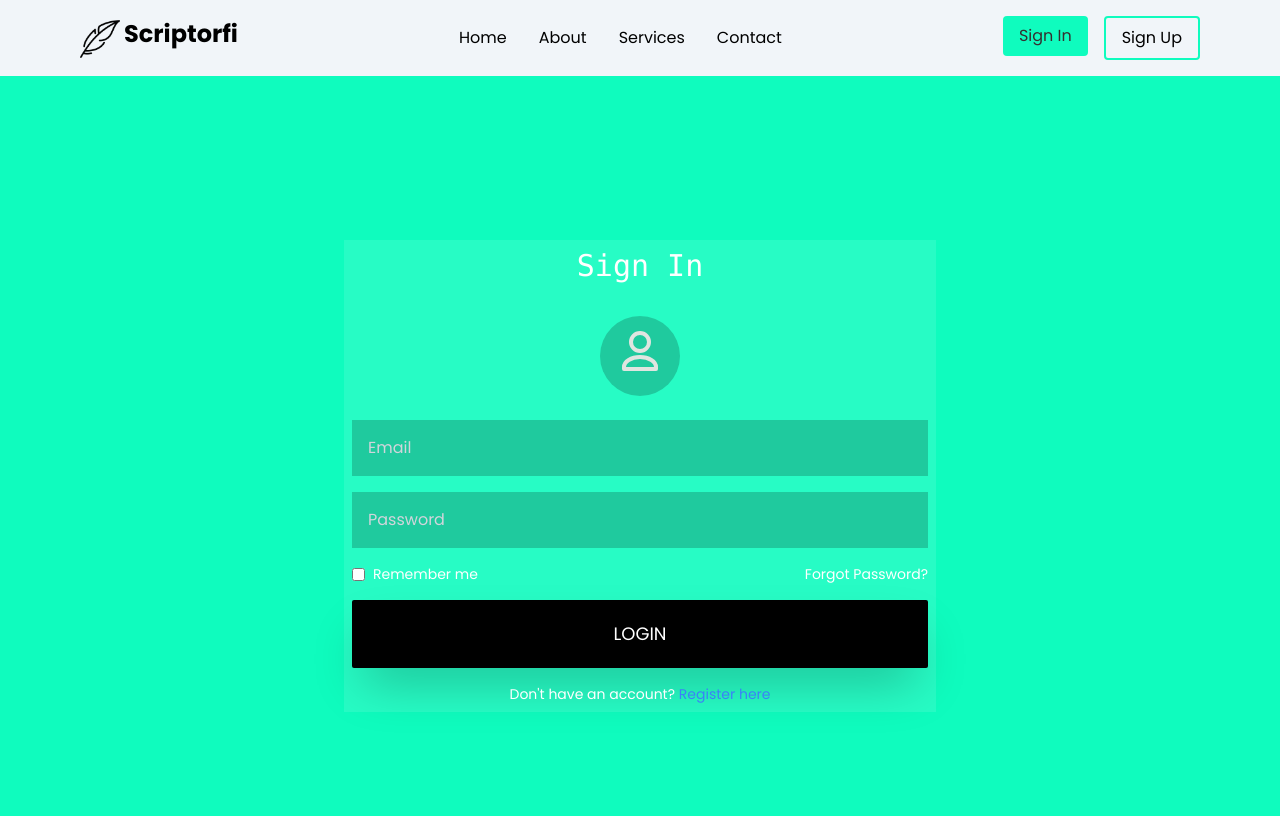
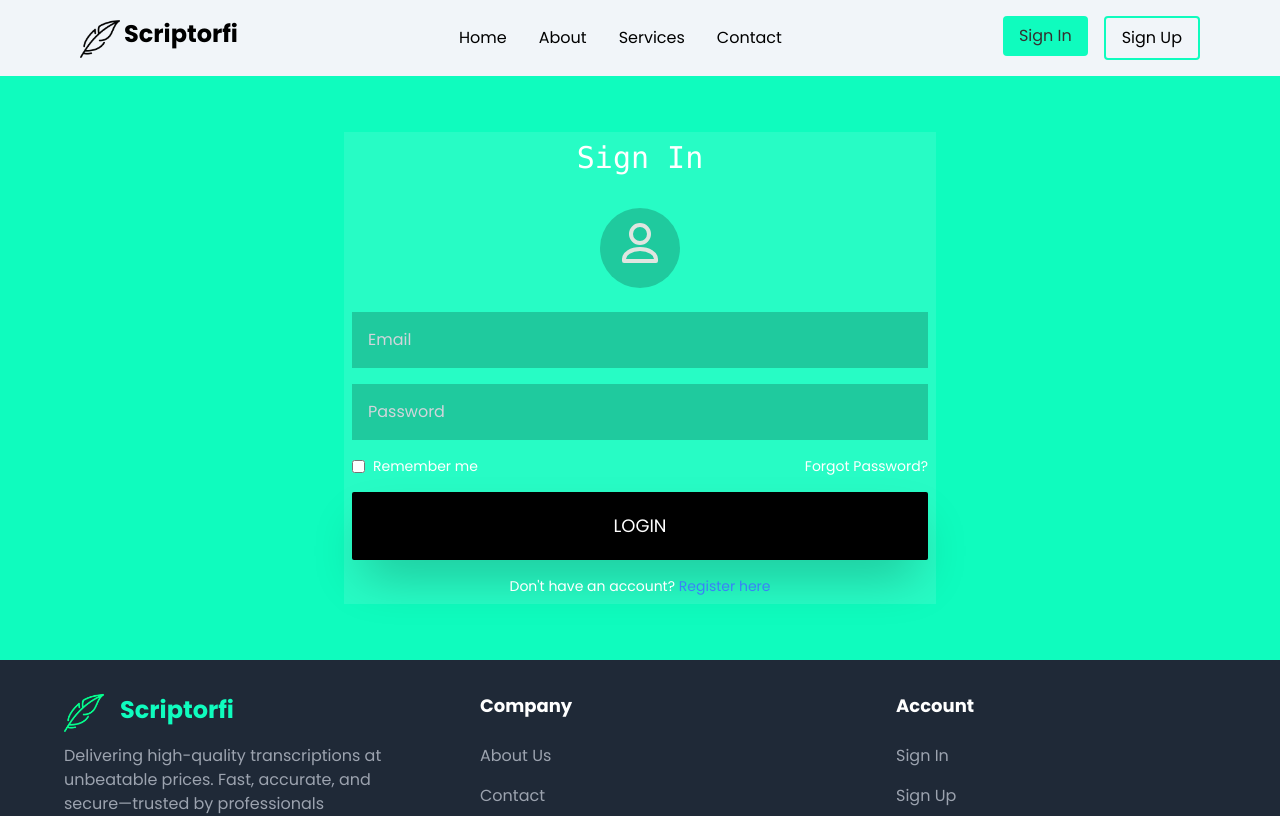
Before and after one commit to Yitzkak/scriptorfi-frontend, a React (Create React App) app: page /login in a window 1280 px wide. Shown: the top 816 px of the page. Built offline with nearby package versions, Linux system fonts and the light colour scheme; what i18n-iso-countries would draw is missing.

Commit message:
Fixed sign up padding space.

```diff
--- a/src/pages/Login.js
+++ b/src/pages/Login.js
@@ -47,7 +47,7 @@ function Login() {
     };
 
   return (
-    <div className="h-screen flex items-center justify-center bg-[#0FFCBE]">
+    <div className="flex items-center justify-center bg-[#0FFCBE] px-2 py-14">
       <div className="bg-white bg-opacity-10 p-2 w-[50rem] md:w-[37rem]">
       <h1 className="text-3xl font-mono text-center pb-4 text-white mb-4">Sign In</h1>
         <div className="flex justify-center mb-6">
--- a/src/pages/Register.js
+++ b/src/pages/Register.js
@@ -52,7 +52,7 @@ const Register = () => {
     };
 
     return (
-        <div className="h-screen flex items-center justify-center bg-[#0FFCBE] mx-5">
+        <div className="flex items-center justify-center bg-[#0FFCBE] px-2 py-14">
 
         <div className="bg-white bg-opacity-10 p-2 w-[50rem] md:w-[37rem]">
         <h1 className="text-3xl font-mono text-center pb-4 text-white mb-4">Sign Up</h1>
```
